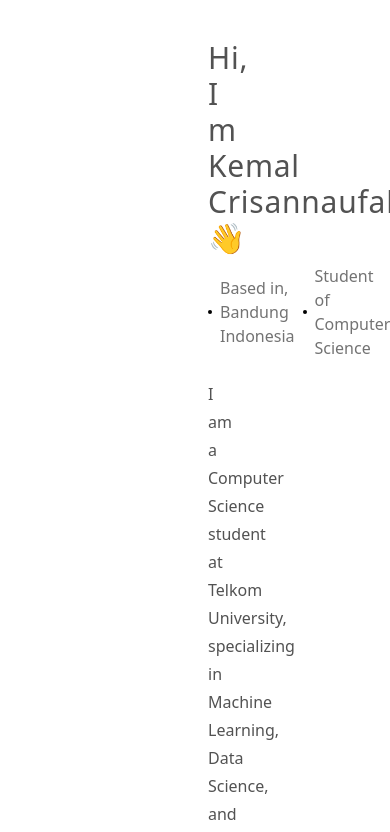
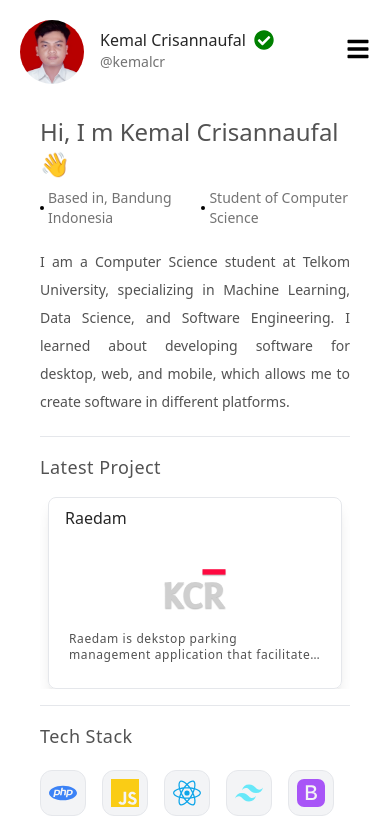
Before and after one commit to kemalcrisannaufal/kemalcr, a React (Vite) app: page / in a window 390 px wide. Shown: the top 832 px of the page. Built offline with nearby package versions, Linux system fonts and the light colour scheme.

Commit message:
add responsive

```diff
--- a/src/common/components/elements/PageWrapper.jsx
+++ b/src/common/components/elements/PageWrapper.jsx
@@ -1,7 +1,13 @@
 import PropTypes from "prop-types";
 import { motion } from "framer-motion";
 
-const PageWrapper = ({ children, initial, animate, exit, transition }) => {
+const PageWrapper = ({
+  children,
+  initial = { opacity: 0, y: 100 },
+  animate = { opacity: 1, y: 0 },
+  exit = { opacity: 0, y: -100 },
+  transition = { duration: 0.4 },
+}) => {
   return (
     <motion.div
       initial={initial}
@@ -22,11 +28,4 @@ PageWrapper.propTypes = {
   transition: PropTypes.object,
 };
 
-PageWrapper.defaultProps = {
-  initial: { opacity: 0, y: 100 },
-  animate: { opacity: 1, y: 0 },
-  exit: { opacity: 0, y: -100 },
-  transition: { duration: 0.4 },
-};
-
 export default PageWrapper;
--- a/src/common/components/elements/TitleSection.jsx
+++ b/src/common/components/elements/TitleSection.jsx
@@ -3,7 +3,7 @@ import PropTypes from "prop-types";
 const TitleSection = (props) => {
   const { children } = props;
   return (
-    <p className="text-xl text-neutral-600 font-medium tracking-wide">
+    <p className="text-lg text-neutral-600 font-medium tracking-wide md:text-xl">
       {children}
     </p>
   );
--- a/src/common/components/layouts/MainLayout.jsx
+++ b/src/common/components/layouts/MainLayout.jsx
@@ -4,12 +4,11 @@ import SideBar from "../sidebar/Sidebar";
 const MainLayout = (props) => {
   const { children } = props;
   return (
-    <div className="mx-52 mt-10 flex">
-      <div className="hidden sm:block w-1/4 ">
+    <div className="md:m-10 md:flex lg:mx-52">
+      <div className="w-full sticky top-0 z-10 md:block w-1/4 ">
         <SideBar></SideBar>
       </div>
-      <div className="w-full mb-20 sm:w-3/4">
-        {children}</div>
+      <div className="w-full mb-20 md:w-3/4 px-10">{children}</div>
     </div>
   );
 };
--- a/src/common/components/sidebar/ProfileInformation.jsx
+++ b/src/common/components/sidebar/ProfileInformation.jsx
@@ -4,15 +4,21 @@ import { FaCheckCircle } from "react-icons/fa";
 const ProfileInformation = (props) => {
   const { image, name, nickname } = props;
   return (
-    <div className="flex flex-col">
-      <div className="w-28 h-28 rounded-full overflow-hidden">
-        <img src={image} alt={"profile"} />
+    <div className="flex md:flex-col gap-4">
+      <div className="w-16 h-16 rounded-full overflow-hidden md:w-28 md:h-28">
+        <img
+          src={image}
+          alt={"profile"}
+          className="w-full h-full object-cover"
+        />
       </div>
-      <div className="flex items-center mt-2">
-        <h1 className="text-xl text-neutral-800 font-medium">{name}</h1>
-        <FaCheckCircle size={20} color="green" className="ml-2" />
+      <div>
+        <div className="flex items-center mt-2">
+          <h1 className="text-md lg:text-xl text-neutral-800 font-medium">{name}</h1>
+          <FaCheckCircle size={20} color="green" className="ml-2" />
+        </div>
+        <h2 className="text-sm lg:text-lg text-neutral-500 mb-3">@{nickname}</h2>
       </div>
-      <h2 className="text-lg text-neutral-500 mb-3">@{nickname}</h2>
     </div>
   );
 };
--- a/src/common/components/sidebar/Sidebar.jsx
+++ b/src/common/components/sidebar/Sidebar.jsx
@@ -3,22 +3,68 @@ import MenuItem from "./MenuItem";
 import PropTypes from "prop-types";
 import menu from "../../constant/menu";
 import { useState } from "react";
+import { FaBars } from "react-icons/fa";
+import { motion } from "framer-motion";
+import { useEffect } from "react";
 
 const SideBar = (props) => {
   const { classname } = props;
   const [idxActive, setIdxActive] = useState(0);
+  const [isToggleOpen, setToggleOpen] = useState(false);
 
   const handleMenuClick = (idx) => {
     setIdxActive(idx);
   };
 
+  const handleToggleClick = () => {
+    setToggleOpen(!isToggleOpen);
+  };
+
+  useEffect(() => {
+    const mediaQuery = window.matchMedia("(min-width: 768px)");
+    if (mediaQuery.matches) {
+      setToggleOpen(true);
+    } else {
+      setToggleOpen(false);
+    }
+
+    const handleResize = () => {
+      if (mediaQuery.matches) {
+        setToggleOpen(true);
+      } else {
+        setToggleOpen(false);
+      }
+    };
+
+    window.addEventListener("resize", handleResize);
+
+    return () => window.removeEventListener("resize", handleResize);
+  }, []);
+
   return (
-    <div className={`max-w-64 p-5 ${classname}`}>
+    <div
+      className={`flex justify-between items-center w-full bg-white md:max-w-64 md:block md:bg-white p-5 ${classname}`}
+    >
       <ProfileInformation
         image={"images/foto.jpg"}
         name={"Kemal Crisannaufal"}
         nickname={"kemalcr"}
       />
+
+      <div className="md:hidden">
+        <button onClick={() => handleToggleClick()}>
+          <FaBars className="text-2xl" />
+        </button>
+      </div>
+
+      <motion.div
+        initial={{ opacity: 0 }}
+        animate={{ opacity: isToggleOpen ? 1 : 0 }}
+        transition={{ duration: 0.5 }}
+        className={`absolute top-24 z-10 bg-white w-[90%] ${
+          isToggleOpen ? "block" : "hidden"
+        } md:block md:relative md:top-0`}
+      >
         {menu.map((item, index) => (
           <MenuItem
             key={index}
@@ -29,6 +75,7 @@ const SideBar = (props) => {
             onClick={() => handleMenuClick(index)}
           />
         ))}
+      </motion.div>
     </div>
   );
 };
--- /dev/null
+++ b/src/common/constant/settingCarousel.jsx
@@ -0,0 +1,39 @@
+const settingsCarouselLatestProject = {
+    dots: false,
+    infinite: true,
+    speed: 500,
+    slidesToShow: 3,
+    slidesToScroll: 1,
+    autoplay: true,
+    autoplaySpeed: 5000,
+    cssEase: "linear",
+    initialSlide: 0,
+    responsive: [
+      {
+        breakpoint: 1440,
+        settings: {
+          slidesToShow: 2,
+          slidesToScroll: 1,
+          infinite: true,
+          dots: false,
+        },
+      },
+      {
+        breakpoint: 600,
+        settings: {
+          slidesToShow: 1,
+          slidesToScroll: 1,
+          initialSlide: 0,
+        },
+      },
+      {
+        breakpoint: 480,
+        settings: {
+          slidesToShow: 1,
+          slidesToScroll: 1,
+        },
+      },
+    ],
+  };
+
+  export default settingsCarouselLatestProject
--- a/src/common/constant/stack.jsx
+++ b/src/common/constant/stack.jsx
@@ -8,6 +8,7 @@ import {
   SiReact,
   SiTailwindcss,
 } from "react-icons/si";
+import { SiPython, SiMysql } from "react-icons/si";
 
 const iconSize = 28;
 
@@ -20,17 +21,15 @@ const STACKS = {
     size: iconSize,
     className: "text-purple-500",
   }),
-
   Laravel: SiLaravel({ size: iconSize, className: "text-red-500" }),
-
+  Python: SiPython({ size: iconSize, className: "text-blue-500" }), // Tambahkan ikon Python di sini
   Firebase: SiFirebase({ size: iconSize, className: "text-yellow-500" }),
-  "AI": BsRobot({
+  AI: BsRobot({
     size: iconSize,
     className: "text-rose-500",
   }),
-
   CSS: SiCss3({ size: iconSize, className: "text-blue-300" }),
+  MySQL: SiMysql({ size: iconSize, className: "text-blue-600" }), // Tambahkan ikon MySQL di sini
 };
 
-// eslint-disable-next-line react-refresh/only-export-components
 export default STACKS;
--- a/src/index.css
+++ b/src/index.css
@@ -15,6 +15,4 @@
 .item-menu-box:hover .item-menu .icon-item-menu {
   transform: rotate(30deg);
   transition: transform 0.4s ease-in-out;
-
-
 }
--- a/src/modules/home/components/Introduction.jsx
+++ b/src/modules/home/components/Introduction.jsx
@@ -3,8 +3,8 @@ import PropTypes from "prop-types";
 
 const Introduction = () => {
   return (
-    <div>
-      <p className="text-3xl font-medium tracking-wide text-neutral-600">
+    <div className="mt-3">
+      <p className="text-2xl text-neutral-600 lg:text-3xl font-medium lg:tracking-wide">
         Hi, I m Kemal Crisannaufal{" "}
         <span className="inline-block animate-wave">👋</span>
       </p>
@@ -13,7 +13,7 @@ const Introduction = () => {
         <AdditionalInformation text={"Student of Computer Science"} />
       </div>
       <div className="my-5">
-        <p className="leading-7 text-neutral-600">
+        <p className="text-sm text-justify md:text-md leading-7 text-neutral-600 md:text-md">
           I am a Computer Science student at Telkom University, specializing in
           Machine Learning, Data Science, and Software Engineering. I learned
           about developing software for desktop, web, and mobile, which allows
@@ -28,9 +28,9 @@ const Introduction = () => {
 const AdditionalInformation = (props) => {
   const { text } = props;
   return (
-    <div className="flex items-center gap-2">
+    <div className="flex items-center gap-1 md:gap-2">
       <img src={DotIcon} alt="." className="w-1 h-1" />
-      <p>{text}</p>
+      <p className="text-sm md:text-md">{text}</p>
     </div>
   );
 };
--- a/src/modules/home/components/ProjectCarrousel.jsx
+++ b/src/modules/home/components/ProjectCarrousel.jsx
@@ -4,19 +4,11 @@ import "slick-carousel/slick/slick.css";
 import "slick-carousel/slick/slick-theme.css";
 import PropTypes from "prop-types";
 import PageWrapper from "../../../common/components/elements/PageWrapper";
+import settingsCarouselLatestProject from "../../../common/constant/settingCarousel";
 
 const ProjectCarousel = (props) => {
   const { data } = props;
-  const settings = {
-    dots: false,
-    infinite: true,
-    speed: 500,
-    slidesToShow: 3,
-    slidesToScroll: 1,
-    autoplay: true,
-    autoplaySpeed: 5000,
-    cssEase: "linear",
-  };
+
   return (
     <PageWrapper
       initial={{ opacity: 0, x: -100 }}
@@ -26,7 +18,10 @@ const ProjectCarousel = (props) => {
     >
       <div className="mt-4">
         <TitleSection>Latest Project</TitleSection>
-        <Slider {...settings} className="slider-container w-full h-48 mt-4">
+        <Slider
+          {...settingsCarouselLatestProject}
+          className="slider-container w-full h-48 mt-4"
+        >
           {data.map((item, index) => (
             <CardItem
               key={index}
@@ -51,12 +46,12 @@ const CardItem = (props) => {
   const { image, title, description, destination } = props;
   return (
     <a href={destination} className="block">
-      <div className="card-container h-48 p-0 rounded-lg overflow-hidden border mx-2 flex items-center justify-center relative hover:bg-gray-100 transition duration-300">
-        <img src={image} alt="" className="object-cover w-1/4 h-1/4" />
-        <p className="card-title absolute top-2 left-4 text-md text-neutral-800 font-medium">
+      <div className="card-container h-48 p-0 rounded-lg overflow-hidden border mx-2 flex items-center justify-center relative hover:bg-gray-100 transition duration-300 shadow-lg">
+        <img src={image} alt="" className="object-cover w-16 h-12 md:w-1/4 md:h-1/4" />
+        <p className="card-title text-md line-clamp-1 absolute top-2 left-4 text-neutral-800 font-medium">
           {title}
         </p>
-        <p className="px-5 absolute left-0 top-[70%] tracking-wider text-sm text-neutral-600 line-clamp-2">
+        <p className="text-xs px-5 absolute left-0 top-[70%] tracking-wider text-neutral-600 line-clamp-2 lg:text-sm">
           {description}
         </p>
       </div>
```
Lines whose indentation alone changed are shown as unchanged.
